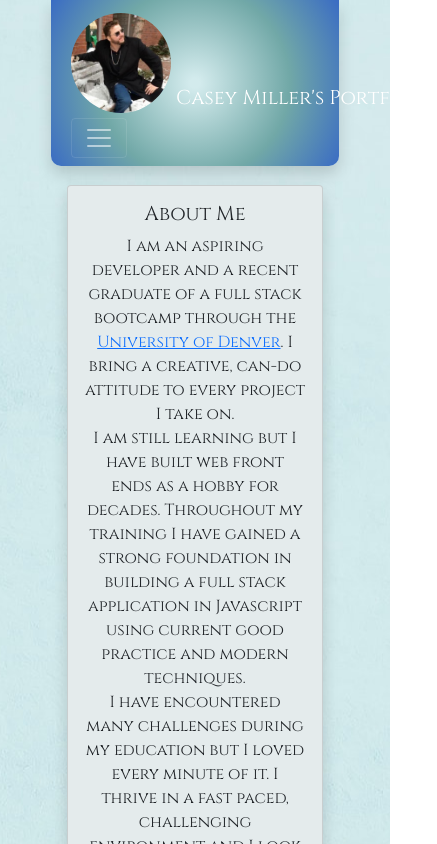
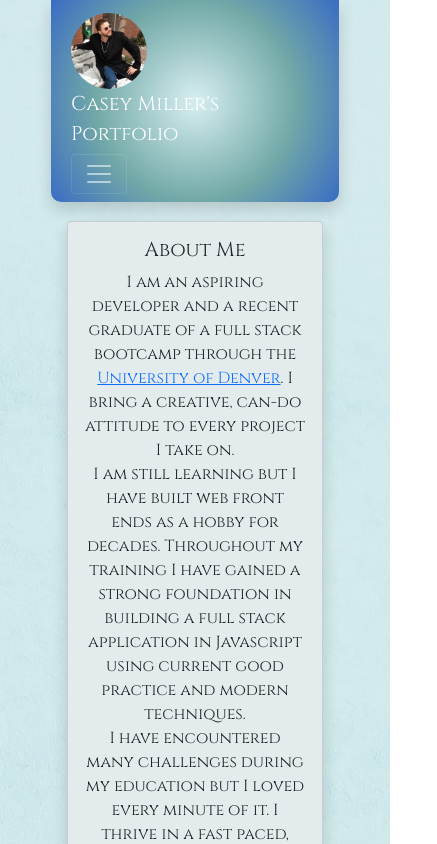
Before and after one commit to CaseySMiller/reactPortfolio, a React (Create React App) app in the folder client/: page / in a window 390 px wide. Shown: the top 844 px of the page, 437 px wide, since content can reach past the window. Built offline with nearby package versions, Linux system fonts and the light colour scheme.

Commit message:
made navbar more mobile responsive

```diff
--- a/client/src/App.css
+++ b/client/src/App.css
@@ -76,11 +76,12 @@ body {
 .my-nav {
   border-top-right-radius: 0px;
   border-top-left-radius: 0px;
-  /* background-color: rgb(59,109,195); */
-  /* background: radial-gradient(circle, rgba(53,83,168,1) 6%, rgba(113,168,167,1) 39%, rgba(59,109,195,1) 95%); */
   background: radial-gradient(circle, rgba(211,235,237,1) 3%, rgba(113,168,167,1) 57%, rgba(59,109,195,1) 99%);
+}
 
-
+.profile-pic {
+  border-radius: 50%;
+  width: 100px;
 }
 
 @keyframes App-logo-spin {
--- a/client/src/components/Header.js
+++ b/client/src/components/Header.js
@@ -10,14 +10,22 @@ const Header = () => {
             <Container>
                     <Navbar className='mt-0 p-2 my-nav shadow' variant="dark" expand="md">
                         <Container>
-                            <Navbar.Brand href="/">
-                                <img
-                                alt="profile pic"
-                                src="/images/profilePic.jfif"
-                                width="100"
-                                className="d-inline-block align-bottom profile-pic"
-                                />{' '}
-                                Casey Miller's Portfolio
+                            <Navbar.Brand href="/" className='row'>
+                                        <img
+                                        alt="profile pic"
+                                        src="/images/profilePic.jfif"
+                                        width="100"
+                                        className="d-inline-block align-bottom profile-pic col-md-3"
+                                        />
+                                        <span className='col-md-9 text-wrap'>
+                                            Casey Miller's Portfolio
+                                        </span>
+                                <div className='row'>
+                                    <div className='col-md-3'>
+                                        </div>
+                                    </div>
+                                    <div className='col-md-9'>
+                                    </div>
                             </Navbar.Brand>
                             <Navbar.Toggle aria-controls="basic-navbar-nav"/>
                             <Navbar.Collapse id="basic-navbar-nav">
--- a/client/src/index.css
+++ b/client/src/index.css
@@ -19,11 +19,6 @@ code {
   background-image: "/images/gradientBanner.png";
   background-color: rgb(14, 85, 192);
 
-}
-
-.profile-pic {
-  border-radius: 50%;
-  width: 100px;
 }
 
 .myNav {
```
Also changed, not shown: client/public/manifest.json.
